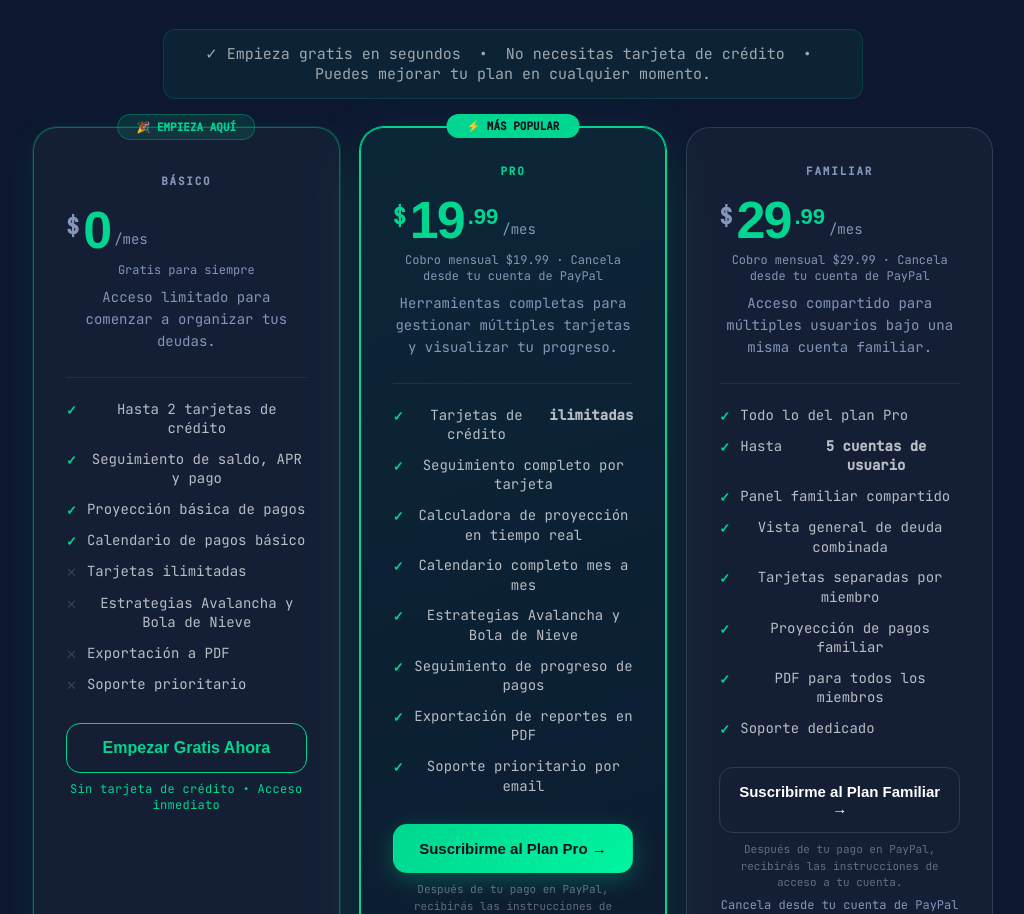
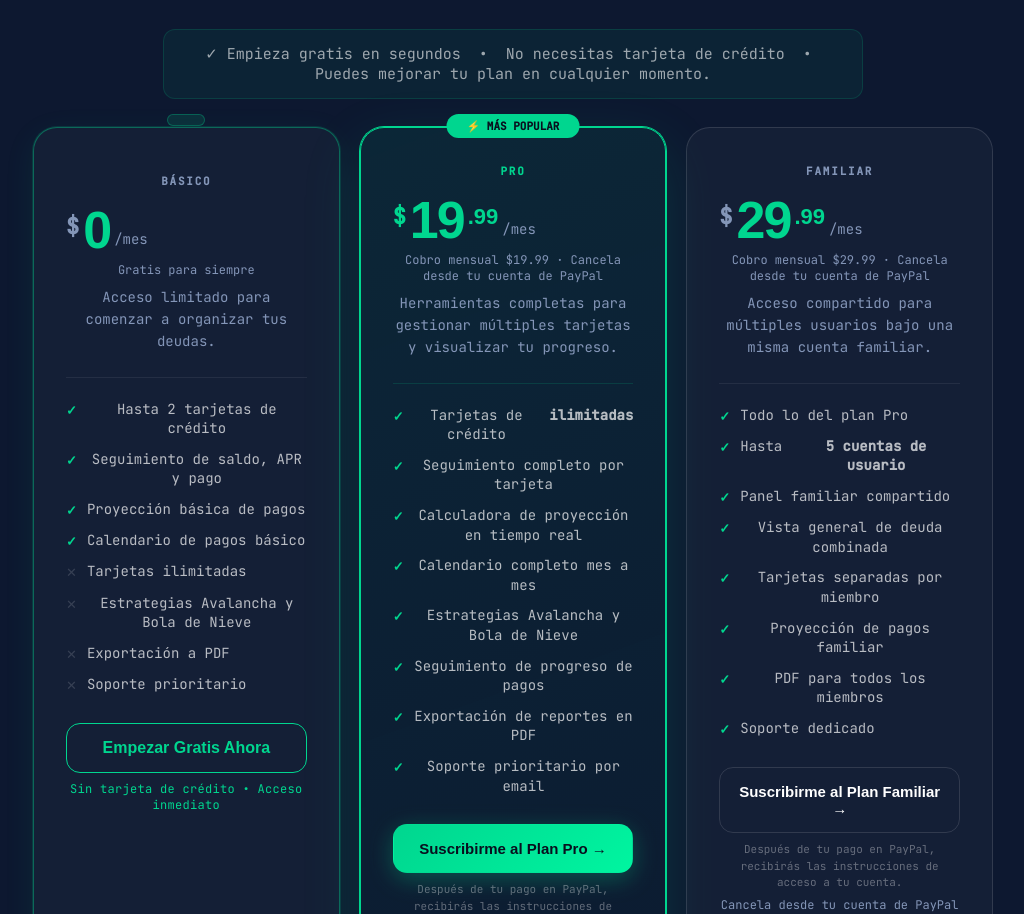
Before and after one commit to freedebtpro/freedebtpro-site, a plain HTML site: page index.html in a window 1280 px wide. Shown: the part 5808-6722 px from the top of the page, without its empty margins (127-1151 px from the left). Drawn offline with nearby package versions, Linux system fonts and the light colour scheme; a web font is replaced by a local one.

Commit message:
remove empieza aqui badge form basic

```diff
--- a/index.html
+++ b/index.html
@@ -411,7 +411,7 @@ footer{background:var(--dark);border-top:1px solid var(--border);padding:48px 32
 
     <!-- BÁSICO -->
     <div class="plan" style="border-color:rgba(0,214,143,0.4);box-shadow:0 0 0 1px rgba(0,214,143,0.15),0 8px 32px rgba(0,214,143,0.08);">
-      <div style="position:absolute;top:-14px;left:50%;transform:translateX(-50%);background:rgba(0,214,143,0.12);border:1px solid rgba(0,214,143,0.3);color:var(--green);border-radius:99px;padding:5px 18px;font-size:11px;font-weight:800;font-family:'JetBrains Mono',monospace;white-space:nowrap;">&#127881; EMPIEZA AQUÍ</div>
+      <div style="position:absolute;top:-14px;left:50%;transform:translateX(-50%);background:rgba(0,214,143,0.12);border:1px solid rgba(0,214,143,0.3);color:var(--green);border-radius:99px;padding:5px 18px;font-size:11px;font-weight:800;font-family:'JetBrains Mono',monospace;white-space:nowrap;"></div>
       <div class="plan-tier" style="margin-top:10px;">Básico</div>
       <div class="price-row"><span class="p-curr">$</span><span class="p-num">0</span><span class="p-per">/mes</span></div>
       <div class="plan-billing">Gratis para siempre</div>
```
